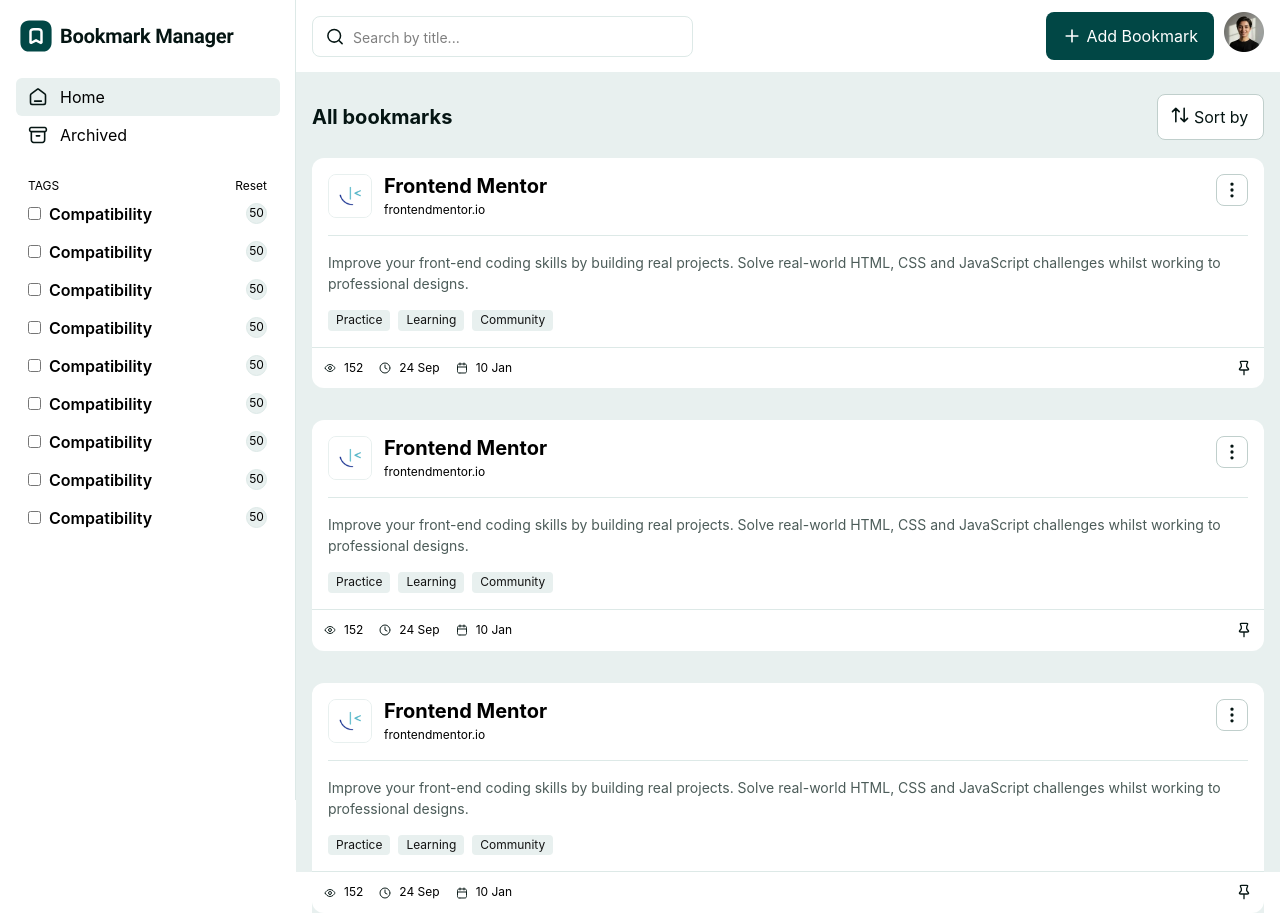
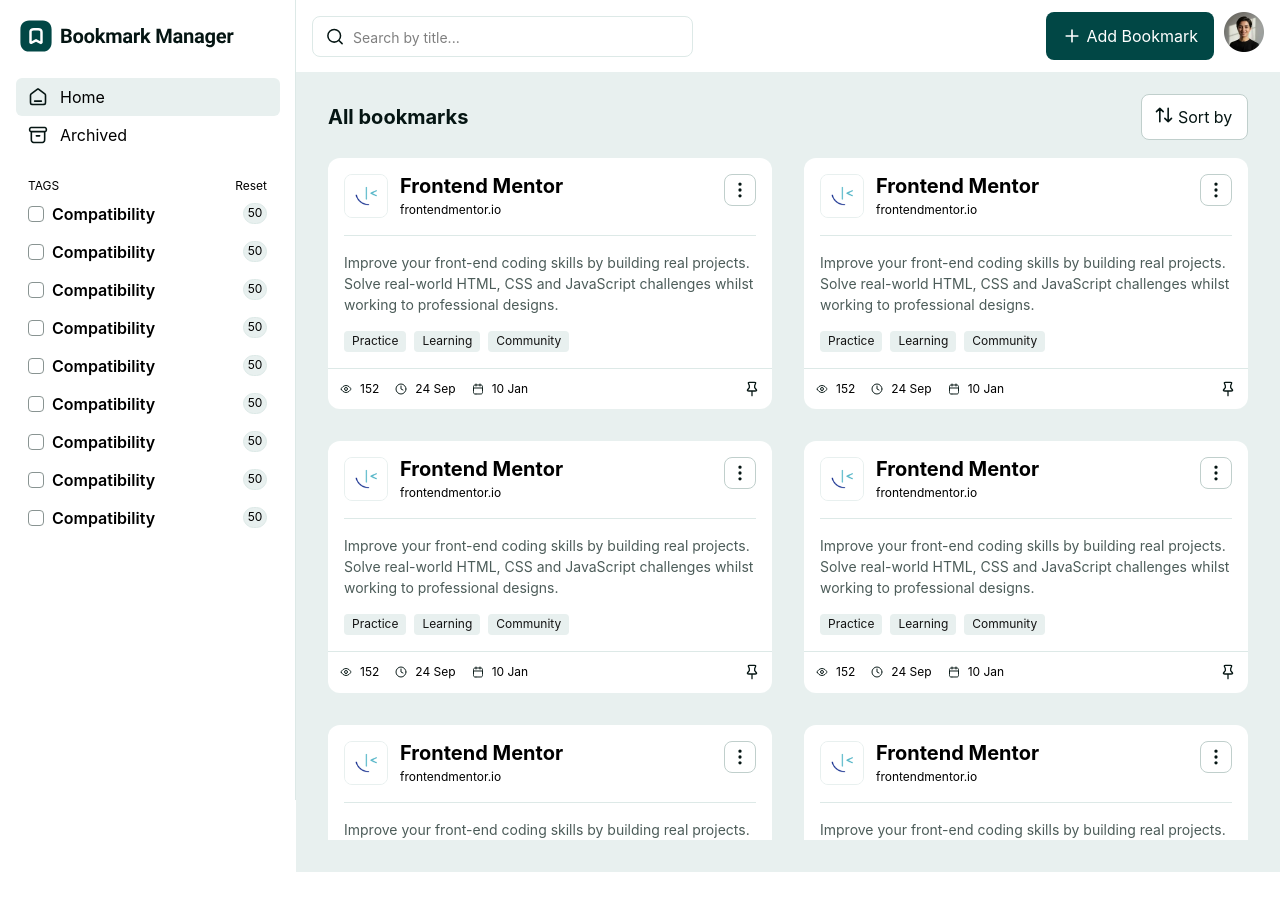
Before and after one commit to JyrexRonaldo/bookmark-manager-app, a React (Vite) app in the folder frontend/: page / in a window 1280 px wide. After the commit the page ends 872 px from the top, so only its background shows below. Built offline with nearby package versions, Linux system fonts and the light colour scheme.

Commit message:
Add custom checkbox input styling

```diff
--- a/frontend/src/components/Main/Main.tsx
+++ b/frontend/src/components/Main/Main.tsx
@@ -3,7 +3,7 @@ import BookmarkCard from "../BookmarkCard/BookmarkCard";
 function Main() {
   return (
     <>
-      <main className="flex h-full flex-col gap-[20px] bg-[#E8F0EF] px-[16px] py-[24px]">
+      <main className="flex h-full flex-col gap-[20px] bg-[#E8F0EF] px-[16px] pt-[24px] pb-[32px] sm:px-[32px]">
         <div className="flex h-[42px] items-center justify-between">
           <p className="text-[20px]/[120%] font-bold text-[#051513]">
             All bookmarks
@@ -12,7 +12,16 @@ function Main() {
             <img src="/img/icon-sort.svg" alt="" /> <p>Sort by</p>
           </button>
         </div>
-        <div className="flex flex-col gap-[32px] bg-[#E8F0EF]">
+        <div className="grid grid-cols-[repeat(auto-fill,_minmax(338px,_1fr))] gap-[32px]  bg-[#E8F0EF] overflow-y-scroll">
+          <BookmarkCard />
+          <BookmarkCard />
+          <BookmarkCard />
+          <BookmarkCard />
+          <BookmarkCard />
+          <BookmarkCard />
+          <BookmarkCard />
+          <BookmarkCard />
+          <BookmarkCard />
           <BookmarkCard />
           <BookmarkCard />
           <BookmarkCard />
--- a/frontend/src/components/TagComponent/TagComponent.tsx
+++ b/frontend/src/components/TagComponent/TagComponent.tsx
@@ -2,11 +2,14 @@ function TagComponent() {
   return (
     <>
       <div className="flex h-[38px] items-center justify-between gap-[12px] px-[12px] py-[8px]">
-        <div className="flex grow gap-[8px] items-center">
-          <input type="checkbox" />
+        <div className="flex grow items-center gap-[8px]">
+          <input
+            type="checkbox"
+            className="relative size-[16px] appearance-none rounded-[4px] border border-[#899492] before:invisible before:absolute before:top-[-1px] before:right-[-1px] before:size-[16px] before:rounded-[4px] before:bg-[#014745] before:text-[1.2em] after:invisible after:absolute after:top-[-5px] after:text-white after:content-['✓'] checked:before:visible checked:after:visible"
+          />
           <p className="text-[16px]/[140%] font-semibold">Compatibility</p>
         </div>
-        <p className="flex size-[21px] items-center justify-center rounded-[9999px] border border-[#DDE9E7] bg-[#E8F0EF] px-[8px] py-[2px] text-[12px]/[140%]">
+        <p className="flex h-[21px] w-[24px] items-center justify-center rounded-[9999px] border border-[#DDE9E7] bg-[#E8F0EF] px-[8px] py-[2px] text-[12px]/[140%]">
           50
         </p>
       </div>
```
